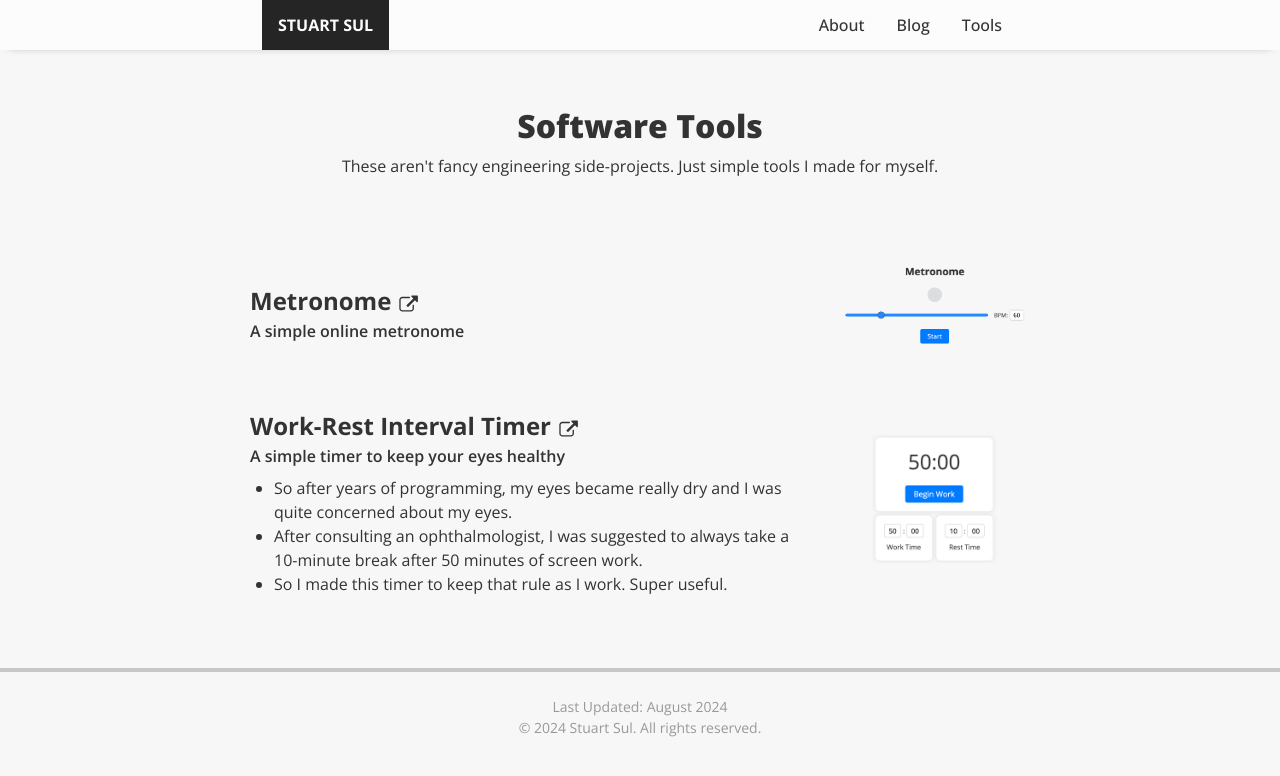
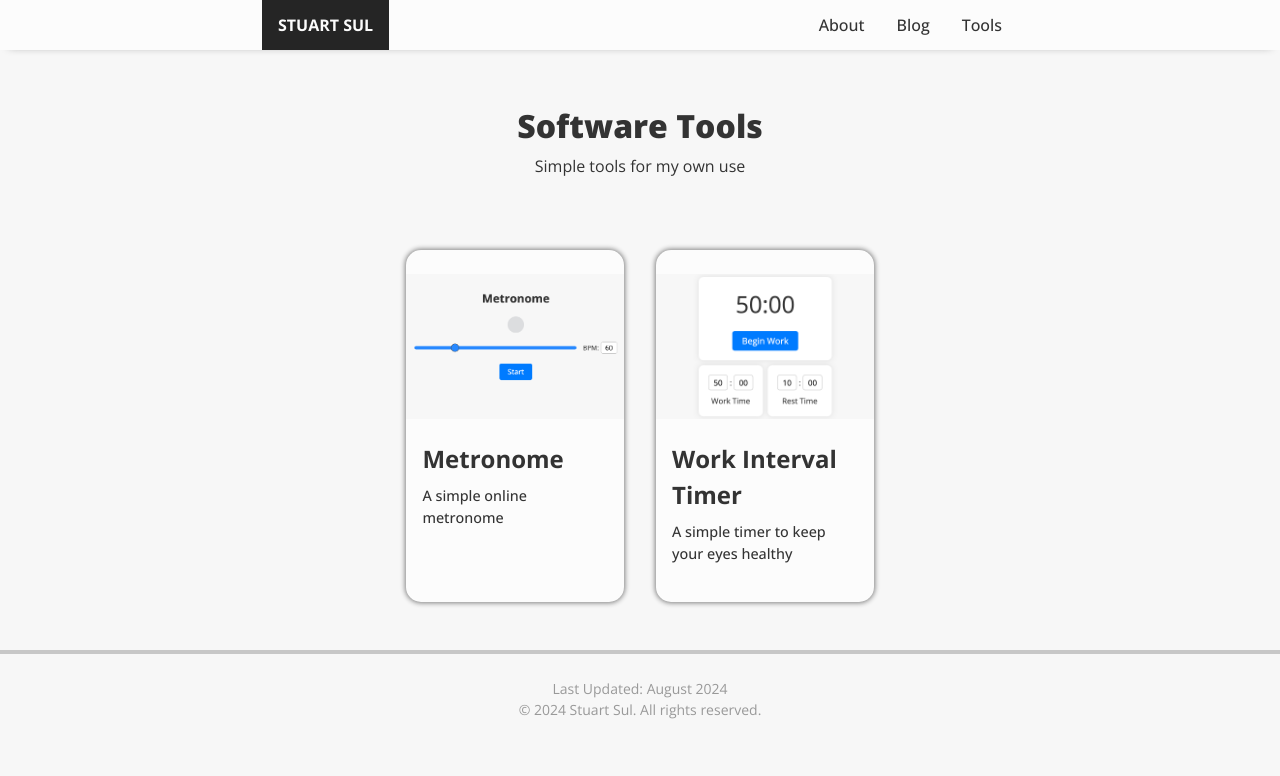
Before and after one commit to StuartSul/StuartSul.github.io_src, a Jekyll site: the page built from tools.html, in a window 1280 px wide. Shown: the top 776 px of the page. Built offline with Jekyll 4.4.1, drawn with Linux system fonts in a browser that asks for light colours.

Commit message:
[feat] Change tools listing layout

```diff
--- a/_sass/_tools.scss
+++ b/_sass/_tools.scss
@@ -24,20 +24,51 @@
 
 .tools.body {
     padding: 1.5rem 0;
+    display: grid;
+    grid-template-columns: repeat(auto-fit, 13.6rem);
+    gap: 2rem;
+    align-items: center;
+    justify-content: center;
+
+    @media (max-width: $mobile-width) {
+        grid-template-columns: repeat(auto-fit, 11rem);
+    }
 
     .tool {
-        margin-bottom: 1.5rem;
-        padding: 0;
+        background-color: $header-background-color;
+        box-shadow: 0px 0px 5px 1px $header-shadow-color;
+        border-radius: 15px;
+        width: 13.6rem;
+        height: 22rem;
+
+        @media (max-width: $mobile-width) {
+            width: 11rem;
+            height: 17.8rem;
+        }
 
         a {
             display: flex;
+            flex-direction: column;
             align-items: center;
-            justify-content: space-between;
+            justify-content: flex-start;
+            width: 100%;
+            height: 100%;
+            padding-top: 1.5rem;
         }
 
-        .left {
-            margin: 0;
-            padding: 0;
+        .top {
+            img {
+                width: 13.6rem;
+
+                @media (max-width: $mobile-width) {
+                    width: 11rem;
+                }
+            }
+        }
+
+        .bottom {
+            margin: 1rem 0;
+            padding: 0 1rem;
             display: flex;
             flex-direction: column;
             align-items: flex-start;
@@ -49,6 +80,10 @@
                 width: 100%;
                 font-weight: 700;
                 font-size: 1.5rem;
+
+                @media (max-width: $mobile-width) {
+                    font-size: 1.2rem;
+                }
             }
 
             .link-icon {
@@ -59,25 +94,14 @@
             }
 
             .summary {
-                margin: 0;
+                margin-top: 0.5rem;
                 padding: 0;
-                font-weight: 600;
-                font-size: 1rem;
-            }
+                font-weight: 500;
+                font-size: 0.9rem;
 
-            .description {
-                list-style-type: disc;
-                margin-top: 0.5rem;
-                padding-left: 1.5rem;
-            }
-        }
-
-        .right img {
-            margin-left: 2rem;
-            height: 8rem;
-
-            @media (max-width: $mobile-width) {
-                height: 6rem;
+                @media (max-width: $mobile-width) {
+                    font-size: 0.7rem;
+                }
             }
         }
     }
--- a/_tools/timer.html
+++ b/_tools/timer.html
@@ -1,11 +1,7 @@
 ---
 layout: default
-title: Work-Rest Interval Timer
+title: Work Interval Timer
 summary: A simple timer to keep your eyes healthy
-description:
-  - So after years of programming, my eyes became really dry and I was quite concerned about my eyes.
-  - After consulting an ophthalmologist, I was suggested to always take a 10-minute break after 50 minutes of screen work.
-  - So I made this timer to keep that rule as I work. Super useful.
 thumbnail_file: /assets/images/work-rest-interval-timer.png
 javascript_file: /assets/js/timer.js
 ---
--- a/tools.html
+++ b/tools.html
@@ -6,7 +6,7 @@ title: Tools
 <!-- Heading -->
 <section class="tools heading">
     <h1 class="title" itemprop="title">Software Tools</h1>
-    <p class="description" itemprop="description">These aren't fancy engineering side-projects. Just simple tools I made for myself.</p>
+    <p class="description" itemprop="description">Simple tools for my own use</p>
 </section>
 
 <!-- Body -->
@@ -14,20 +14,15 @@ title: Tools
     {% for tool in site.tools %}
     <div class="tool">
         <a class="link-trans" href="{{ tool.url }}" itemprop="sameAs">
-            <div class="left">
+            <div class="top">
+                <img class="thumbnail" src="{{ tool.thumbnail_file }}" alt="thumbnail" itemprop="image">
+            </div>
+            <div class="bottom">
                 <h3 class="name" itemprop="name">
                     <span>{{ tool.title }}</span>
-                    <span>{% include icons/link.html %}</span>
+                    <!-- <span>{% include icons/link.html %}</span> -->
                 </h3>
                 <h4 class="summary" itemprop="summary">{{ tool.summary }}</h4>
-                <ul class="description">
-                    {% for desc-item in tool.description %}
-                    <li>{{ desc-item }}</li>
-                    {% endfor %}
-                </ul>
-            </div>
-            <div class="right">
-                <img class="thumbnail" src="{{ tool.thumbnail_file }}" alt="thumbnail" itemprop="image">
             </div>
         </a>
     </div>
```
